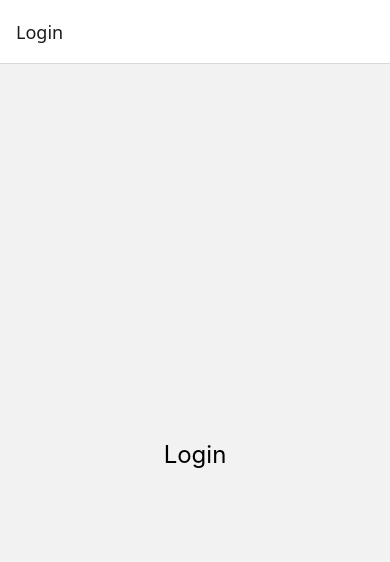
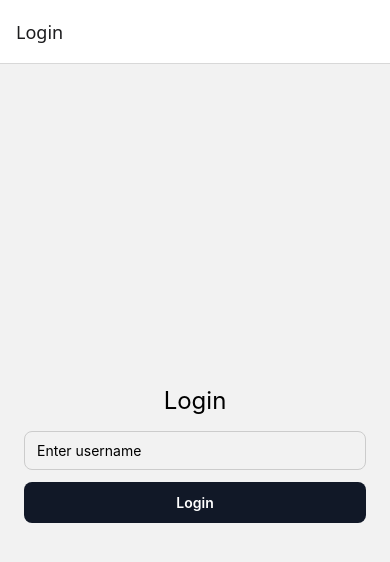
Before and after one commit to OzanDuru/PreferencesApp, a React Native app: screen /Login in a window 390 px wide. Shown: the top 562 px of the page. Built offline with nearby package versions, Linux system fonts and the light colour scheme.

Commit message:
feat: basic login using local state

```diff
--- a/screens/HomeScreen.js
+++ b/screens/HomeScreen.js
@@ -1,20 +1,9 @@
-import { View, Text, StyleSheet } from 'react-native';
+import { Text } from 'react-native';
 
-export default function HomeScreen() {
+export default function HomeScreen({ route }) {
+  const { username } = route.params;
+
   return (
-    <View style={styles.container}>
-      <Text style={styles.title}>Home</Text>
-    </View>
+    <Text>Welcome, {username}</Text>
   );
 }
-
-const styles = StyleSheet.create({
-  container: {
-    flex: 1,
-    alignItems: 'center',
-    justifyContent: 'center',
-  },
-  title: {
-    fontSize: 24,
-  },
-});
--- a/screens/LoginScreen.js
+++ b/screens/LoginScreen.js
@@ -1,9 +1,29 @@
-import { View, Text, StyleSheet } from 'react-native';
+import { useState } from 'react';
+import { View, Text, TextInput, Pressable, StyleSheet } from 'react-native';
 
-export default function LoginScreen() {
+export default function LoginScreen({ navigation }) {
+  const [username, setUsername] = useState('');
+
+  const handleLogin = () => {
+    if (!username.trim()) {
+      return;
+    }
+
+    navigation.replace('Home', { username });
+  };
+
   return (
     <View style={styles.container}>
       <Text style={styles.title}>Login</Text>
+      <TextInput
+        placeholder="Enter username"
+        value={username}
+        onChangeText={setUsername}
+        style={styles.input}
+      />
+      <Pressable style={styles.button} onPress={handleLogin}>
+        <Text style={styles.buttonText}>Login</Text>
+      </Pressable>
     </View>
   );
 }
@@ -13,8 +33,31 @@ const styles = StyleSheet.create({
     flex: 1,
     alignItems: 'center',
     justifyContent: 'center',
+    padding: 24,
   },
   title: {
     fontSize: 24,
+    marginBottom: 16,
+  },
+  input: {
+    borderWidth: 1,
+    borderColor: '#ccc',
+    borderRadius: 8,
+    paddingHorizontal: 12,
+    paddingVertical: 10,
+    width: '100%',
+    marginBottom: 12,
+  },
+  button: {
+    backgroundColor: '#111827',
+    paddingVertical: 12,
+    paddingHorizontal: 16,
+    borderRadius: 8,
+    width: '100%',
+    alignItems: 'center',
+  },
+  buttonText: {
+    color: '#fff',
+    fontWeight: '600',
   },
 });
```
